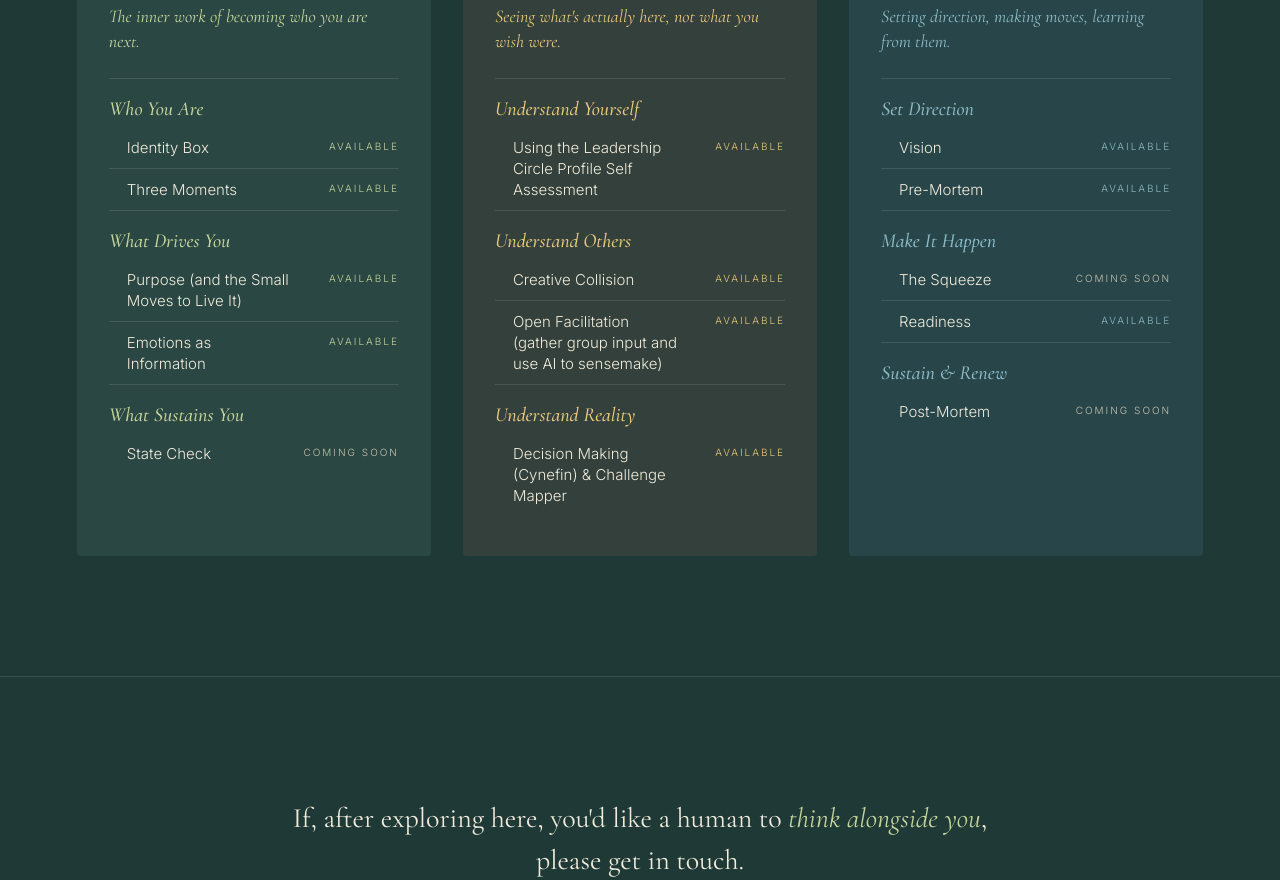
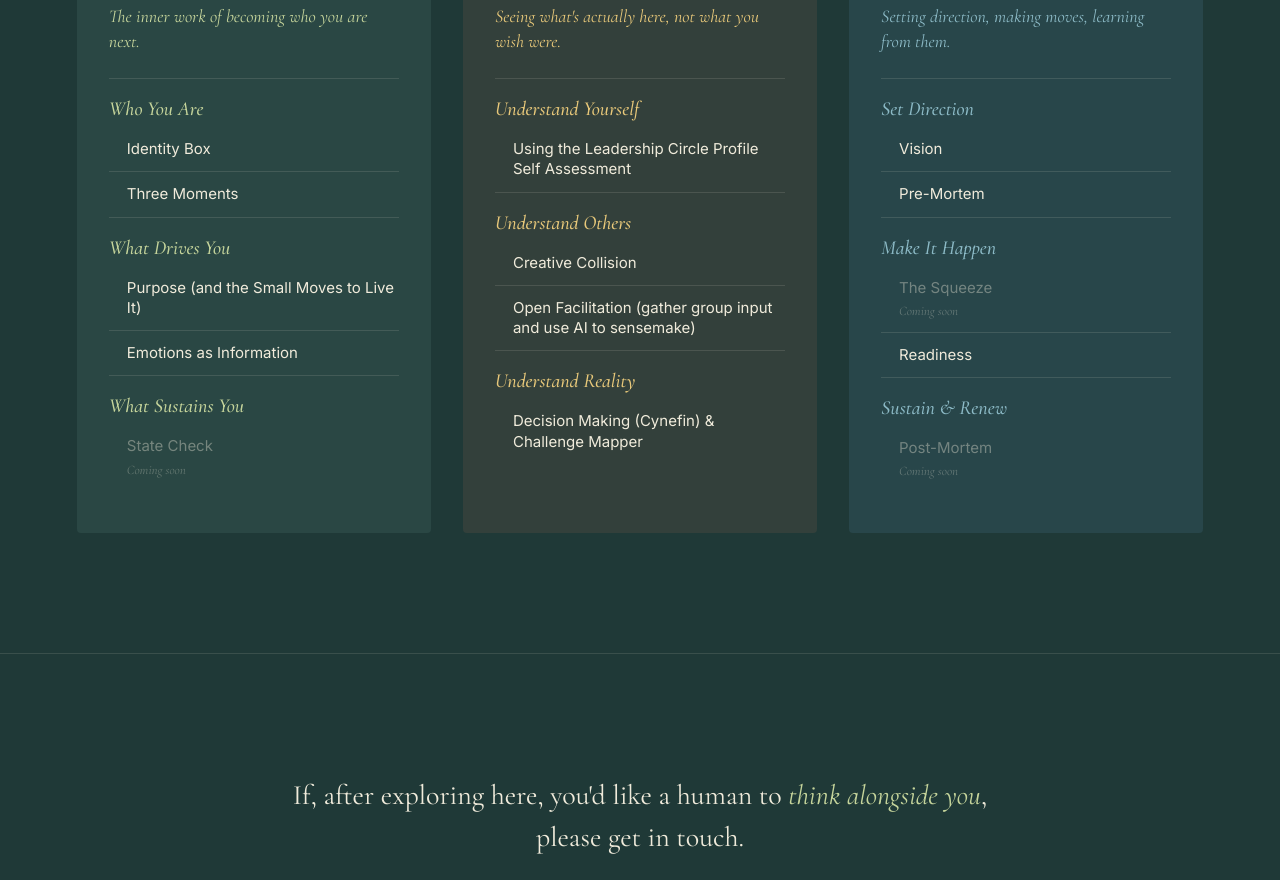
Before and after one commit to JMZywietz/InciteU, a React (Vite) app: page / in a window 1280 px wide. Shown: the part 1140-2020 px from the top of the page. Built offline with nearby package versions, Linux system fonts and the light colour scheme.

Commit message:
CategoryCard: replace Available/Coming-soon badges with tool descriptions; dim coming-soon tools in place

```diff
--- a/src/components/CategoryCard.jsx
+++ b/src/components/CategoryCard.jsx
@@ -3,8 +3,6 @@ import { C, F } from '../theme.js';
 import { eyebrow, heading } from '../styles.js';
 
 // Map variant string to per-category background + hover from the theme.
-// Falls back to the original bgCard/bgCardHover if no variant is passed,
-// so other tool pages that use this look unchanged.
 const VARIANT_BG = {
   self: { base: C.bgCardSelf, hover: C.bgCardSelfHover },
   team: { base: C.bgCardTeam, hover: C.bgCardTeamHover },
@@ -19,22 +17,50 @@ const VARIANT_ACCENT = {
 
 export default function CategoryCard({ label, name, tagline, Icon, iconStyle, tools, toolGroups, navigate, guideTo, variant }) {
   const [hovered, setHovered] = useState(false);
+  const [hoveredTool, setHoveredTool] = useState(null);
   const bgPair = VARIANT_BG[variant] || { base: C.bgCard, hover: C.bgCardHover };
   const accent = VARIANT_ACCENT[variant] || C.sage;
 
-  // Render a single tool list item (used by both grouped and flat rendering).
-  const renderToolItem = (t, i, allItems, isLast) => {
-    const isLink = !!(t.to || t.external);
-    const onClick = t.to ? () => navigate(t.to) : t.external ? () => window.open(t.external, '_blank', 'noopener') : null;
+  // Render a single tool list item with name + description, no Available/Coming-soon badge.
+  // Coming-soon tools are dimmed and show "Coming soon" as their description.
+  const renderToolItem = (t, i, _allItems, isLast, keyPrefix = '') => {
+    const isLink = !!(t.to || t.external) && t.live !== false;
+    const onClick = isLink && t.to
+      ? () => navigate(t.to)
+      : isLink && t.external
+        ? () => window.open(t.external, '_blank', 'noopener')
+        : null;
+    const key = `${keyPrefix}${i}`;
+    const isHovered = hoveredTool === key;
+    const isComing = !t.live;
+    const description = isComing ? (t.description || 'Coming soon') : (t.description || '');
+
+    const nameColor = isComing
+      ? 'rgba(240, 235, 219, 0.38)'
+      : (isHovered ? accent : C.cream);
+    const descColor = isComing
+      ? 'rgba(240, 235, 219, 0.3)'
+      : 'rgba(240, 235, 219, 0.62)';
+
     return (
-      <li key={i} onClick={onClick}
-          style={{ padding: '10px 0 10px 18px', borderBottom: isLast ? 'none' : `1px solid ${C.line}`, display: 'flex', justifyContent: 'space-between', alignItems: 'flex-start', gap: 12, fontSize: 15, color: C.cream, cursor: isLink ? 'pointer' : 'default', transition: 'color 0.3s', lineHeight: 1.4 }}
-          onMouseEnter={(e) => { if (isLink) e.currentTarget.style.color = accent; }}
-          onMouseLeave={(e) => { if (isLink) e.currentTarget.style.color = C.cream; }}>
-        <span style={{ flex: '1 1 auto', minWidth: 0 }}>{t.name}</span>
-        <span style={{ fontSize: 10, letterSpacing: '0.2em', textTransform: 'uppercase', whiteSpace: 'nowrap', flex: '0 0 auto', minWidth: 95, textAlign: 'right', paddingTop: 2, color: t.live ? accent : C.creamMuted }}>
-          {t.live ? `Available${t.external ? ' ↗' : ''}` : 'Coming soon'}
-        </span>
+      <li key={key}
+          onClick={onClick}
+          onMouseEnter={() => { if (isLink) setHoveredTool(key); }}
+          onMouseLeave={() => setHoveredTool(null)}
+          style={{
+            padding: '12px 0 12px 18px',
+            borderBottom: isLast ? 'none' : `1px solid ${C.line}`,
+            cursor: isLink ? 'pointer' : 'default',
+            transition: 'color 0.3s',
+          }}>
+        <div style={{ fontSize: 15, color: nameColor, fontWeight: 400, lineHeight: 1.35, marginBottom: description ? 4 : 0, transition: 'color 0.3s' }}>
+          {t.name}{t.external && t.live !== false ? ' ↗' : ''}
+        </div>
+        {description && (
+          <div style={{ fontFamily: F.serif, fontStyle: 'italic', fontSize: 13, color: descColor, fontWeight: 400, lineHeight: 1.4, transition: 'color 0.3s' }}>
+            {description}
+          </div>
+        )}
       </li>
     );
   };
@@ -69,7 +95,7 @@ export default function CategoryCard({ label, name, tagline, Icon, iconStyle, to
                     const isLastInGroup = i === group.tools.length - 1;
                     const isLastGroup = gi === toolGroups.length - 1;
                     const isLast = isLastInGroup && isLastGroup;
-                    return renderToolItem(t, i, group.tools, isLast);
+                    return renderToolItem(t, i, group.tools, isLast, `g${gi}-`);
                   })}
                 </ul>
               </div>
```
